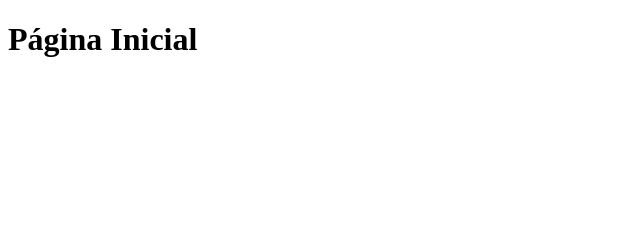
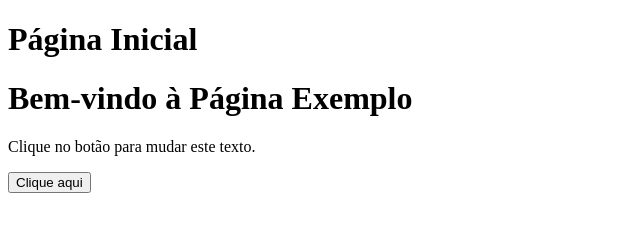
Before and after one commit to jp8002/boas_praticas_commit, a plain HTML site: page index.html in a window 1280 px wide. Shown: the whole page, without its empty margins (0-640 px from the left). Drawn offline with Linux system fonts and the light colour scheme.

Commit message:
UPDATE
✨  Atualizado o código no html

```diff
--- a/index.html
+++ b/index.html
@@ -9,6 +9,9 @@
 
 <body>
     <h1>Página Inicial</h1>
+    <h1>Bem-vindo à Página Exemplo</h1>
+    <p id="paragrafo">Clique no botão para mudar este texto.</p>
+    <button id="meuBotao">Clique aqui</button>
 </body>
 
 </html>
```
